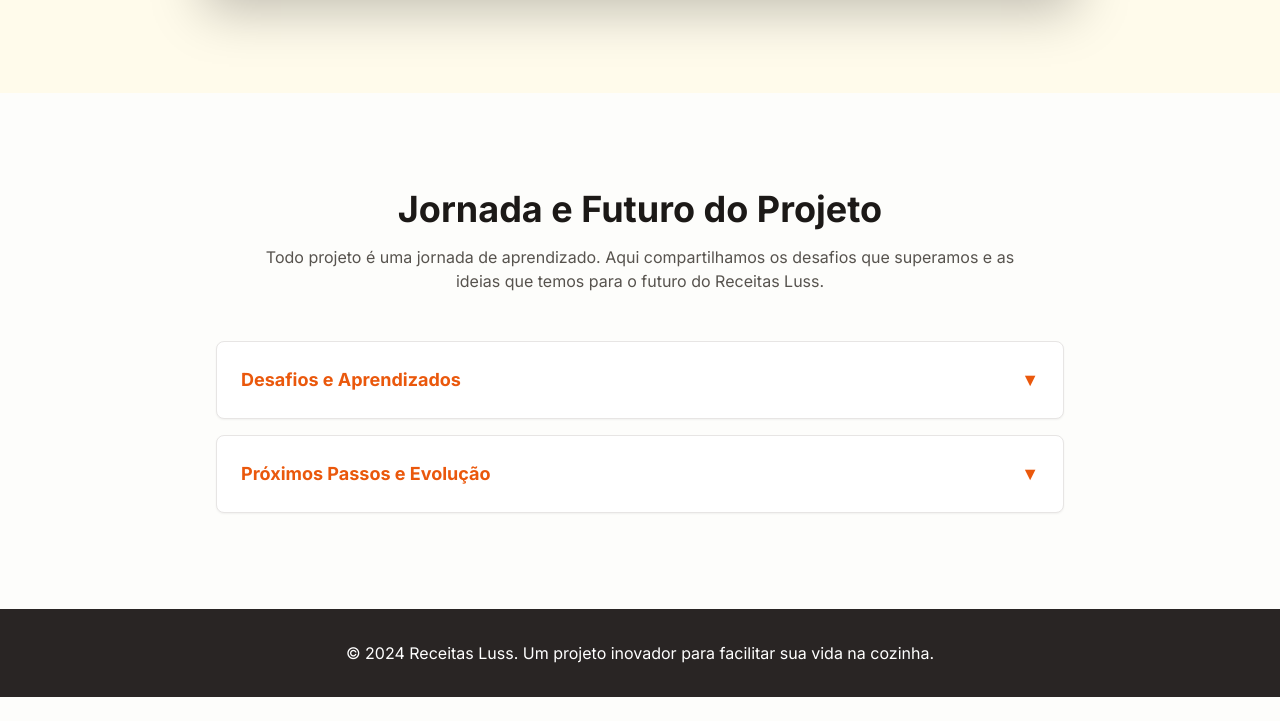
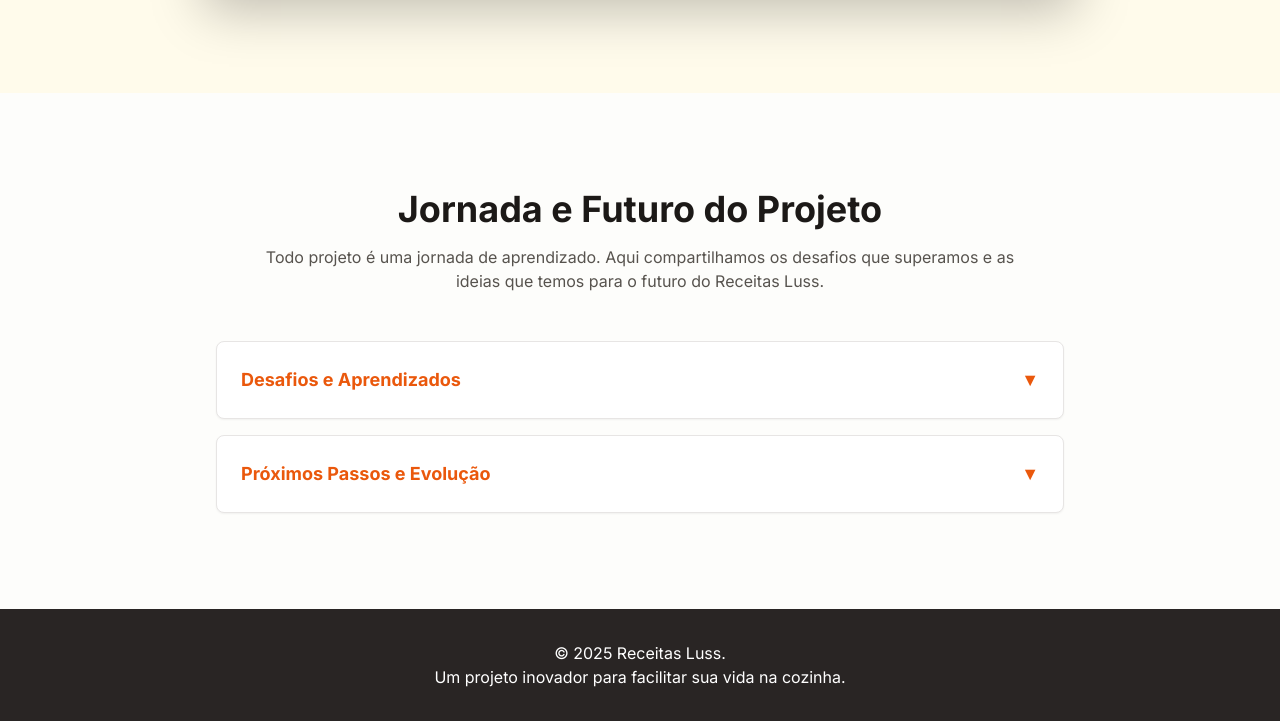
Before and after one commit to eduardoborgs/Receitas, a plain HTML site: page index.html in a window 1280 px wide. Shown: the part 3046-3767 px from the top of the page. Before the commit the page ends 3743 px from the top, so only its background shows below. Drawn offline with nearby package versions, Linux system fonts and the light colour scheme.

Commit message:
Update index.html

```diff
--- a/index.html
+++ b/index.html
@@ -218,7 +218,7 @@
 
     <footer class="bg-stone-800 text-white py-8">
         <div class="container mx-auto px-6 text-center">
-            <p>&copy; 2024 Receitas Luss. Um projeto inovador para facilitar sua vida na cozinha.</p>
+            <p>&copy; 2025 Receitas Luss.<br>Um projeto inovador para facilitar sua vida na cozinha.</p>
         </div>
     </footer>
 
```
